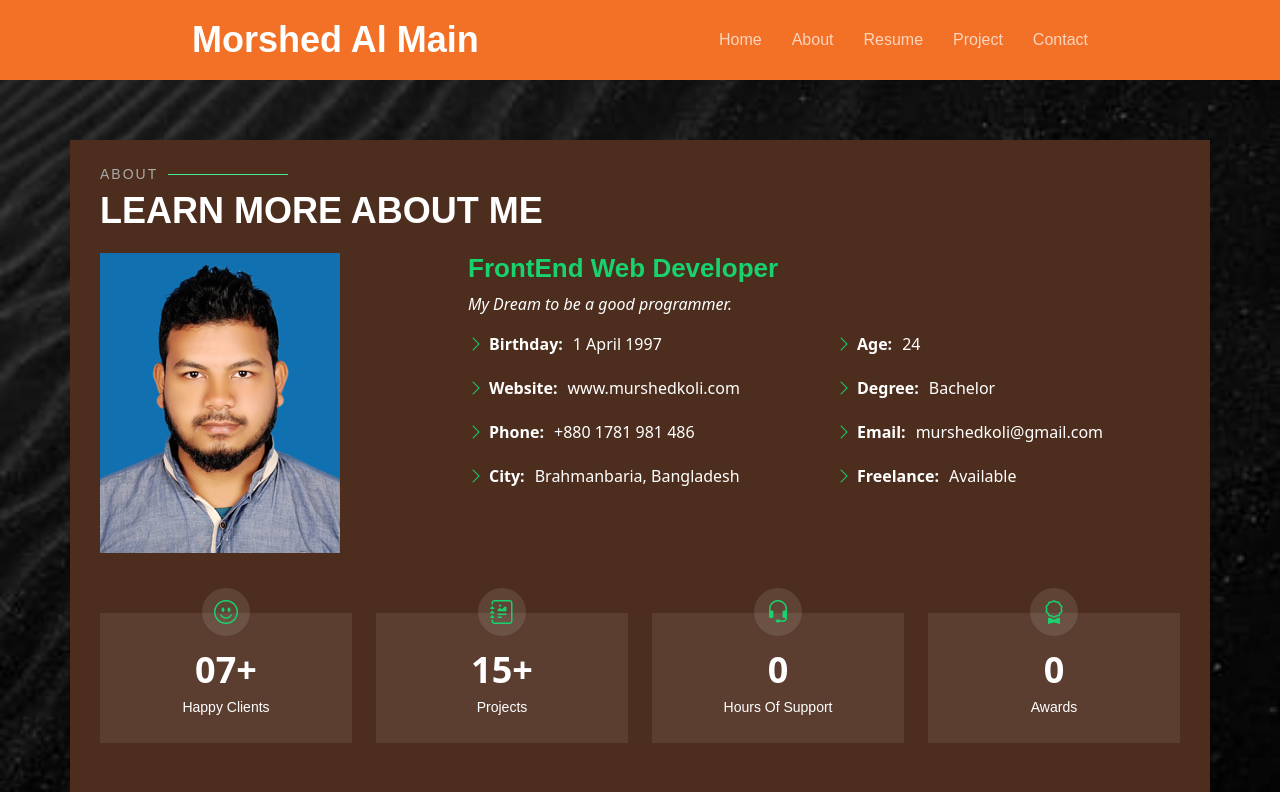
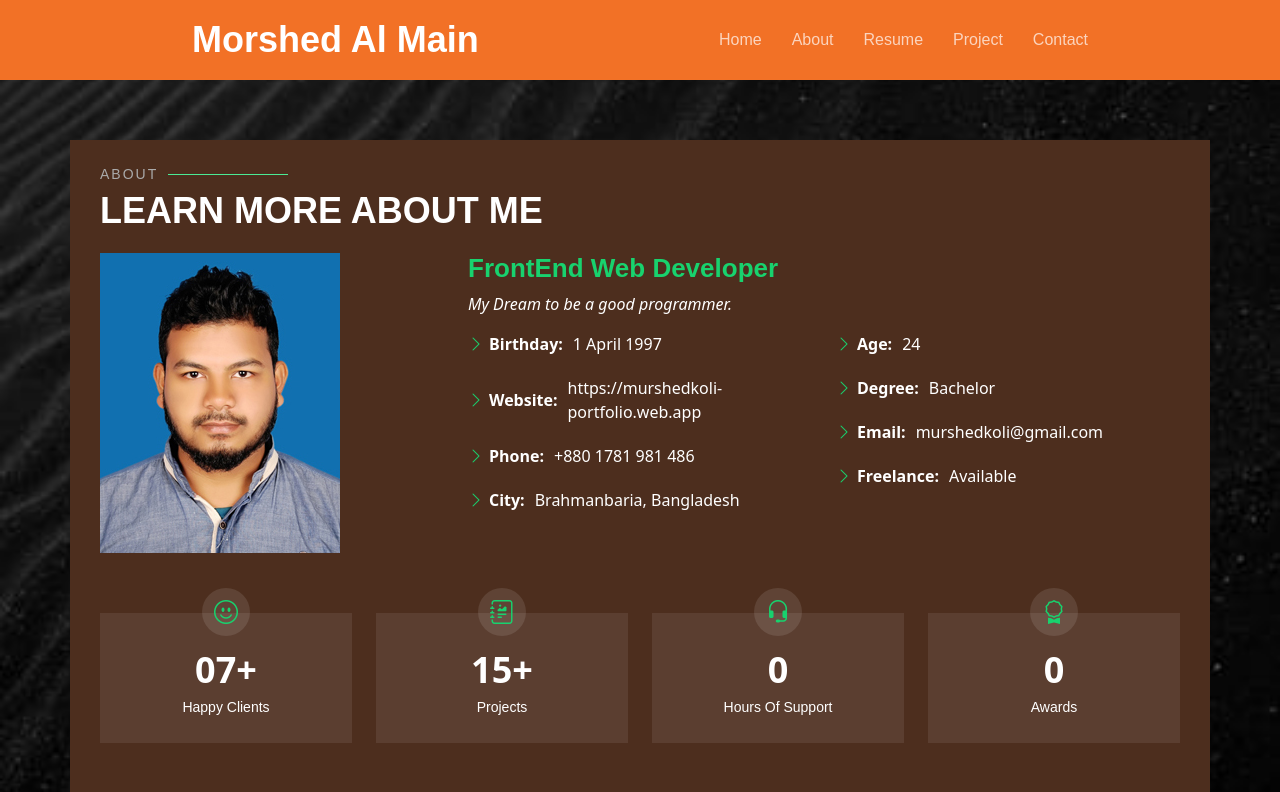
Before and after one commit to murshedkoli/portfolio, a React (Create React App) app: page /about in a window 1280 px wide. Shown: the top 792 px of the page. Built offline with nearby package versions, Linux system fonts and the light colour scheme.

Commit message:
update redme file and update site link

```diff
--- a/src/Component/About/About.js
+++ b/src/Component/About/About.js
@@ -34,7 +34,7 @@ const About = () => {
                                 <div className="col-lg-6">
                                     <ul>
                                         <li><i className="bi bi-chevron-right" /> <strong>Birthday:</strong> <span>1 April 1997</span></li>
-                                        <li><i className="bi bi-chevron-right" /> <strong>Website:</strong> <span>www.murshedkoli.com</span></li>
+                                        <li><i className="bi bi-chevron-right" /> <strong>Website:</strong> <span>https://murshedkoli-portfolio.web.app</span></li>
                                         <li><i className="bi bi-chevron-right" /> <strong>Phone:</strong> <span>+880 1781 981 486</span></li>
                                         <li><i className="bi bi-chevron-right" /> <strong>City:</strong> <span>Brahmanbaria, Bangladesh</span></li>
                                     </ul>
```
Also changed, not shown: 1 other file (tests, documents, lock files or other folders).
